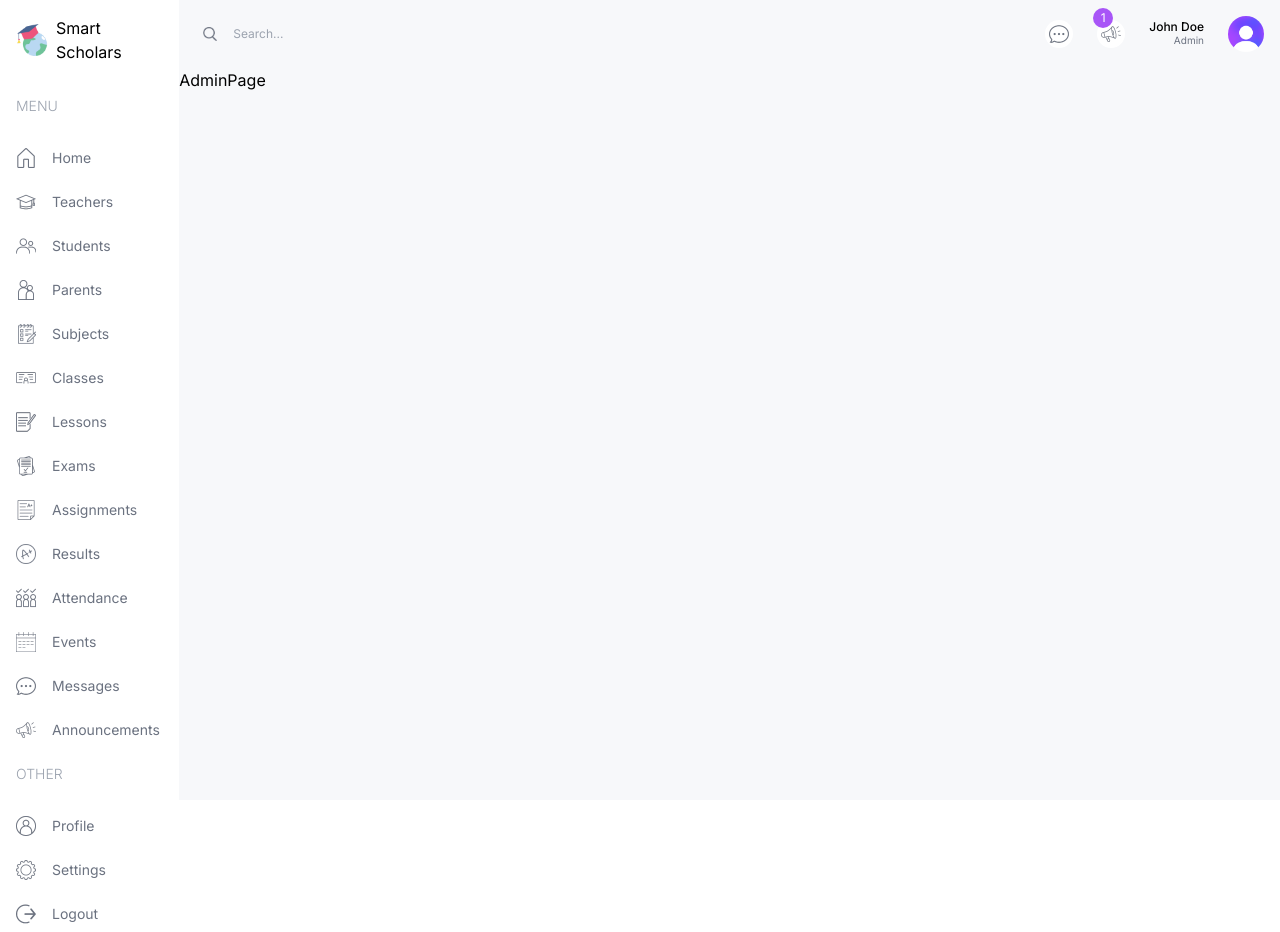
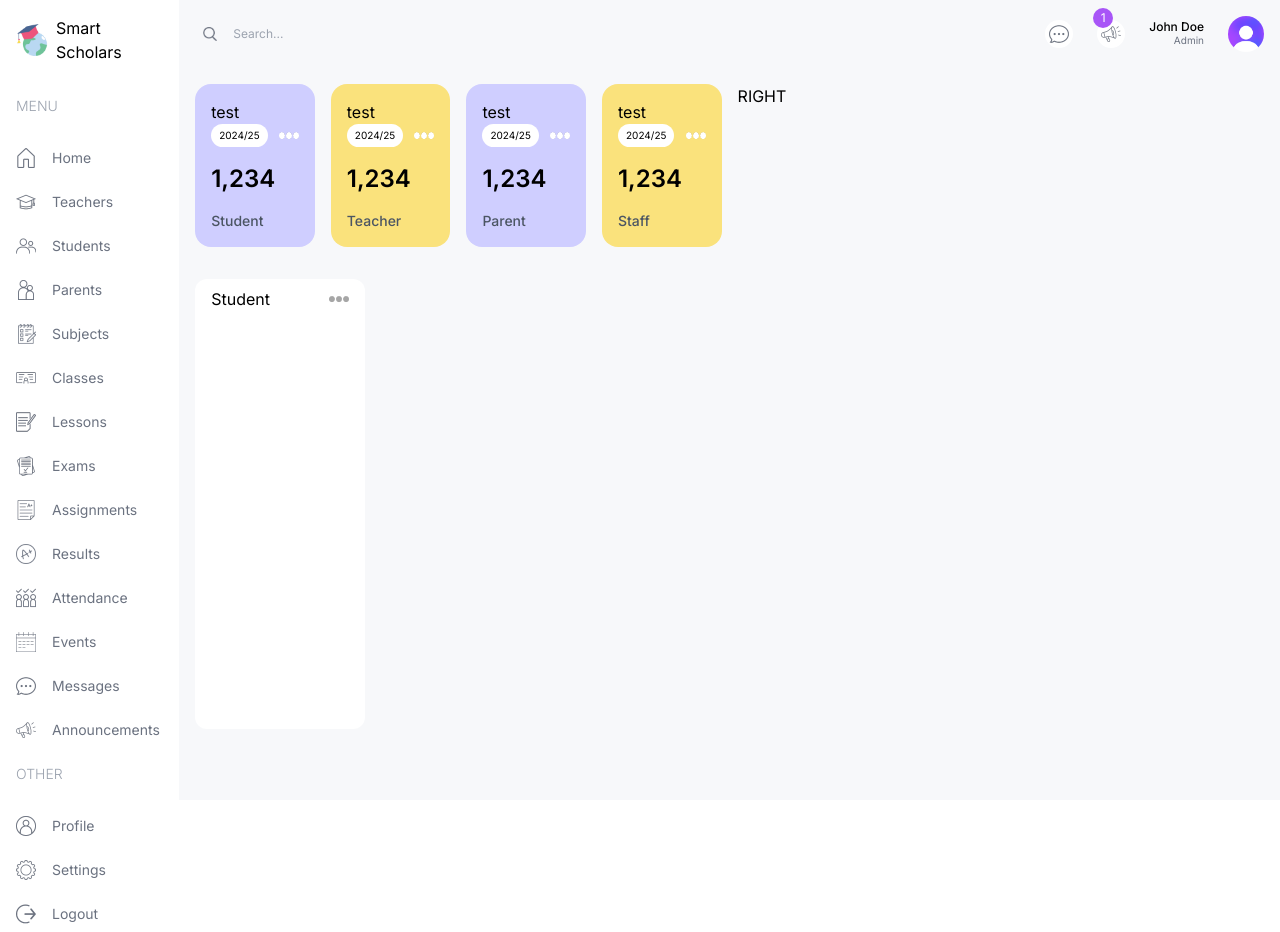
Before and after one commit to Debdaru07/School-Management-Full-Stack---Next-JS, a Next.js app in the folder client/: page /admin in a window 1280 px wide. Built offline with nearby package versions, Linux system fonts and the light colour scheme.

Commit message:
admin dashboard type cards completed.

```diff
--- a/client/src/app/(dashboard)/admin/page.tsx
+++ b/client/src/app/(dashboard)/admin/page.tsx
@@ -1,7 +1,34 @@
+import CountChart from "@/components/CountChart";
+import UserCard from "@/components/UserCard";
+
 const AdminPage = () => {
-    return (
-      <div className=''>AdminPage</div>
-    );
-  }
+  return (
+    <div className='p-4 flex gap-4 flex-col md:flex-row'>
+      {/* LEFT */}
+      <div className="w-full lg:w--2/3 flex flex-col gap-8 ">
+        {/* User Cards */}
+        <div className="flex gap-4 justify-between flex-wrap">
+          <UserCard type="student"/>
+          <UserCard type="teacher"/>
+          <UserCard type="parent"/>
+          <UserCard type="staff"/>
+        </div>
+        {/* Middle Charts */}
+        <div className="flex gap-4 flex-col lg:flex-row">
+          {/* Count Charts */}
+          <div className="w-full lg:w-1/3 h-[450px]">
+            <CountChart/>
+          </div>
+          {/* Attendance Charts */}
+          <div className="w-full lg:w-2/3 h-[450px]"> </div>
+        </div>
+        {/* Bottom Charts */}
+        <div className="flex gap-4 flex-col lg:flex-row"></div>
+      </div>
+      {/* RIGHT */}
+      <div className="w-full lg:w--1/3 ">  RIGHT </div>
+    </div>
+  );
+}
 
 export default AdminPage
--- /dev/null
+++ b/client/src/components/CountChart.tsx
@@ -0,0 +1,81 @@
+"use client"
+
+import { RadialBarChart, RadialBar, Legend, ResponsiveContainer } from 'recharts';
+import Image from "next/image";
+
+const data = [
+  {
+    name: '18-24',
+    uv: 31.47,
+    pv: 2400,
+    fill: '#8884d8',
+  },
+  {
+    name: '25-29',
+    uv: 26.69,
+    pv: 4567,
+    fill: '#83a6ed',
+  },
+  {
+    name: '30-34',
+    uv: 15.69,
+    pv: 1398,
+    fill: '#8dd1e1',
+  },
+  {
+    name: '35-39',
+    uv: 8.22,
+    pv: 9800,
+    fill: '#82ca9d',
+  },
+  {
+    name: '40-49',
+    uv: 8.63,
+    pv: 3908,
+    fill: '#a4de6c',
+  },
+  {
+    name: '50+',
+    uv: 2.63,
+    pv: 4800,
+    fill: '#d0ed57',
+  },
+  {
+    name: 'unknow',
+    uv: 6.67,
+    pv: 4800,
+    fill: '#ffc658',
+  },
+];
+
+const CountChart = () => {
+    return (
+        <div className='bg-white rounded-xl w-full h-full'>
+            <div className='flex justify-between items-center px-4 py-2'>
+                <h1>Student</h1>
+                <Image src="/moreDark.png" alt='' width={20} height={20}/>
+            </div>
+            <div className=''>
+            <ResponsiveContainer width="100%" height="100%">
+                <RadialBarChart cx="50%" cy="50%" innerRadius="10%" outerRadius="80%" barSize={10} data={data}>
+                <RadialBar
+                    // minAngle={15}
+                    label={{ position: 'insideStart', fill: '#fff' }}
+                    background
+                    // clockWise
+                    dataKey="uv"
+                />
+                <Legend iconSize={10} layout="vertical" verticalAlign="middle"  />
+                {/* wrapperStyle={style} */}
+                </RadialBarChart>
+            </ResponsiveContainer>
+            </div>
+            {/* Bottom */}
+            <div>
+
+            </div>
+        </div>
+    )
+};
+
+export default CountChart;
--- /dev/null
+++ b/client/src/components/UserCard.tsx
@@ -0,0 +1,17 @@
+import Image from "next/image";
+
+const UserCard = ({type}: {type: String}) => {
+    return (
+        <div className="rounded-2xl odd:bg-lamaPurple even:bg-lamaYellow p-4 flex-1 min-[130px]">
+            test
+            <div className="flex justify-between">
+                <span className="text-[10px] bg-white px-2 py-1 rounded-full text-green">2024/25</span>
+                <Image src='/more.png' alt='' width={20} height={20}/>
+            </div>
+            <h1 className="text-2xl font-semibold my-4">1,234</h1>
+            <h2 className="capitalize text-sm font-medium text-gray-600">{type}</h2>
+        </div>
+    )
+}
+
+export default UserCard;
--- a/client/tailwind.config.ts
+++ b/client/tailwind.config.ts
@@ -13,6 +13,14 @@
         "gradient-conic":
           "conic-gradient(from 180deg at 50% 50%, var(--tw-gradient-stops))",
       },
+      colors: {
+        lamaSky: "#C3EBFA",
+        lamaSkyLight: "#EDF9FD",
+        lamaPurple: "#CFCEFF",
+        lamaPurpleLight: "#F1F0FF",
+        lamaYellow: "#FAE27C",
+        lamaYellowLight: "#FEFCE8",
+      }
     },
   },
   plugins: [],
```
Also changed, not shown: client/package.json (+6 -4 lines), 1 other file (tests, documents, lock files or other folders).
